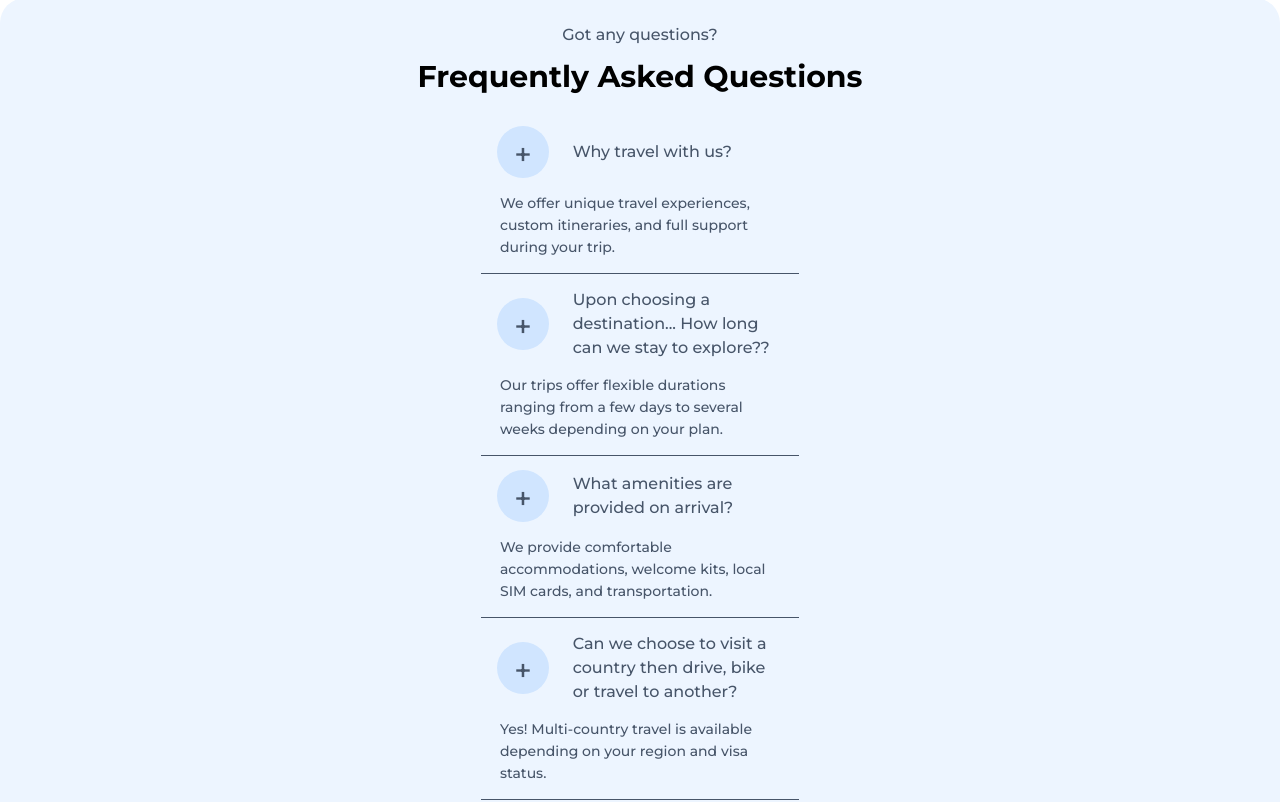
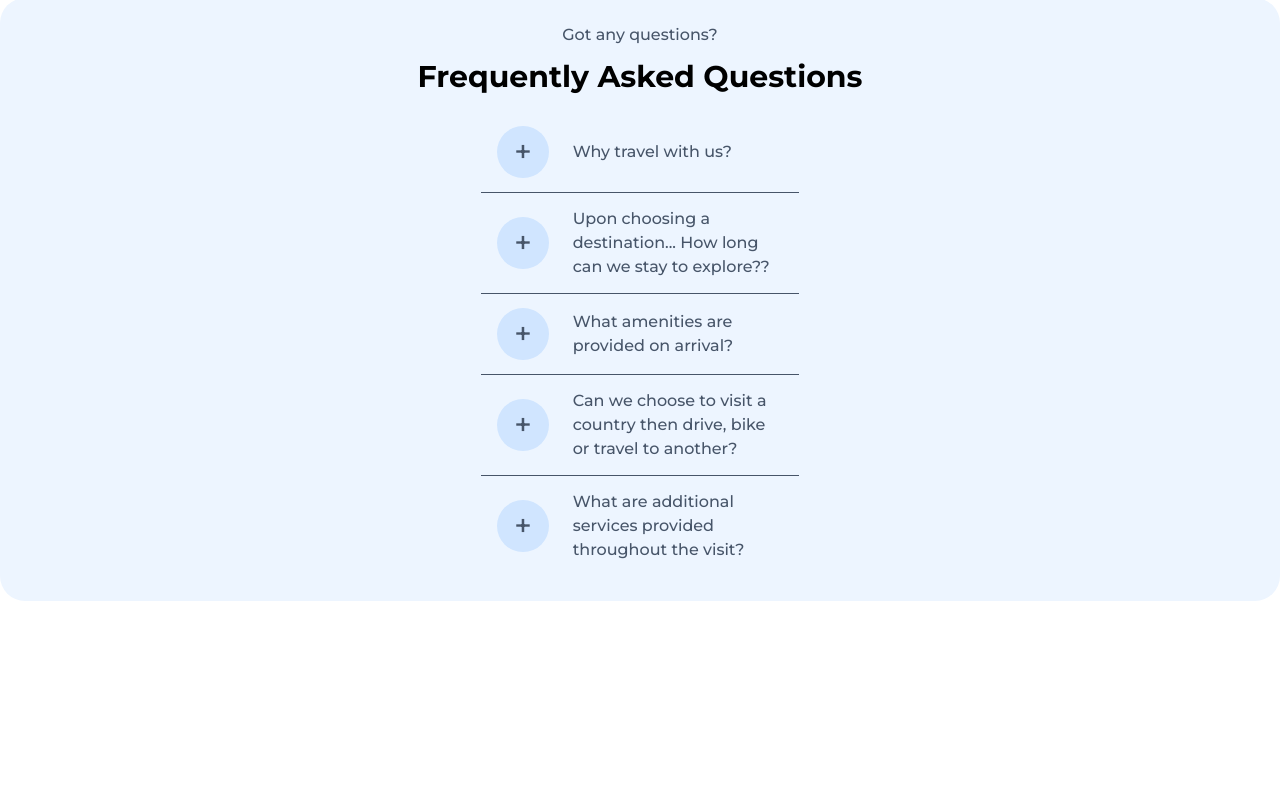
Before and after one commit to Nero1889/Project-5---GeoGo, a React (Vite) app: page / in a window 1280 px wide. Shown: the part 3499-4301 px from the top of the page. After the commit the page ends 4100 px from the top, so only its background shows below. Built offline with nearby package versions, Linux system fonts and the light colour scheme; a web font is replaced by a local one.

Commit message:
Update questions.css

```diff
--- a/src/questions.css
+++ b/src/questions.css
@@ -39,27 +39,39 @@
     margin: 14px;
     gap: 1.5rem;
     cursor: pointer;
+    z-index: 1;
+    position: relative;
 }
 .expand {
     font-weight: 500;
     color: var(--txt);
     background-color: var(--expnd);
-    border-color: 50px;
-    display: inline;
+    display: inline-flex;
+    align-items: center;
+    justify-content: center;
     font-size: var(--size-3xl);
     padding: 10px;
     width: 2rem;
     height: 2rem;
     border-radius: 50%;
-    display: flex;
-    justify-content: center;
 }
 .answer {
-    width: 30ch;
-    padding-bottom: 15px;
+    max-width: 30ch;
+    width: 90%;
+    margin: 0 auto;
+    padding-bottom: 0;
     color: var(--txt);
     font-size: var(--size-sm);
     font-weight: 500;
+    overflow: hidden;
+    max-height: 0;
+    transition: max-height 0.25s ease-in,
+    padding-bottom 0.25s ease-in;
+}
+.answer.open {
+    max-height: 500px;
+    padding-bottom: 15px;
+    padding-top: 5px;
 }
 .question-desc {
     font-size: var(--size-base);
```
